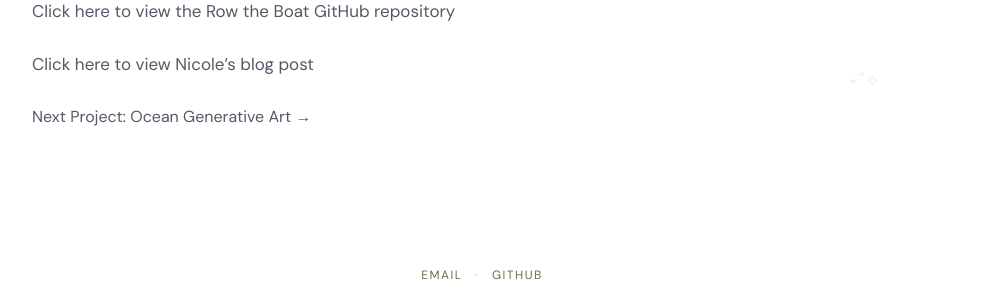
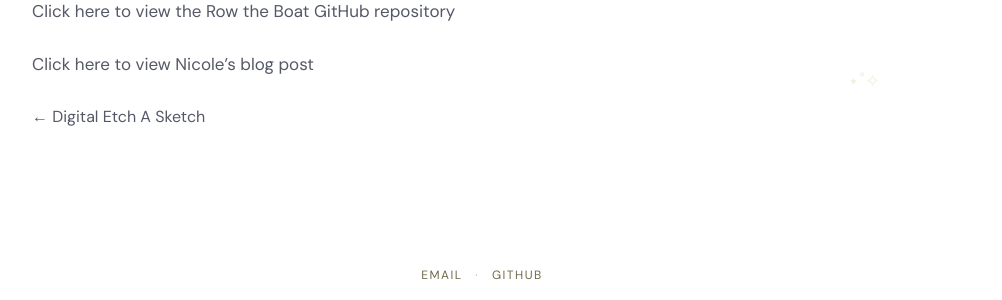
Before and after one commit to Sanjidahjahan/fall2026-design-documentation, a Jekyll site: the page built from projects/row-the-boat.md, in a window 1280 px wide and 900 px high, scrolled down 6701 px. Shown: the part 579-879 px from the top of the window, without its empty margins (158-1160 px from the left). Built offline with Jekyll 4.4.1, drawn with Linux system fonts in a browser that asks for light colours.

Commit message:
Add navigation for previous and next project pages

```diff
--- a/_layouts/default.html
+++ b/_layouts/default.html
@@ -10,10 +10,13 @@
 </head>
 
 {% assign project_page = false %}
+{% assign previous_project_url = '' %}
+{% assign previous_project_title = '' %}
 {% assign next_project_url = '' %}
 {% assign next_project_title = '' %}
 
 {% case page.url %}
+
   {% when '/projects/ocean-generative-art.html' %}
     {% assign project_page = true %}
     {% assign next_project_url = '/projects/digital-etch-a-sketch.html' %}
@@ -21,13 +24,16 @@
 
   {% when '/projects/digital-etch-a-sketch.html' %}
     {% assign project_page = true %}
+    {% assign previous_project_url = '/projects/ocean-generative-art.html' %}
+    {% assign previous_project_title = 'Ocean Generative Art' %}
     {% assign next_project_url = '/projects/row-the-boat.html' %}
     {% assign next_project_title = 'Row the Boat' %}
 
   {% when '/projects/row-the-boat.html' %}
     {% assign project_page = true %}
-    {% assign next_project_url = '/projects/ocean-generative-art.html' %}
-    {% assign next_project_title = 'Ocean Generative Art' %}
+    {% assign previous_project_url = '/projects/digital-etch-a-sketch.html' %}
+    {% assign previous_project_title = 'Digital Etch A Sketch' %}
+
 {% endcase %}
 
 <body class="page-{{ page.title | slugify }}{% if project_page %} project-detail-page{% endif %}">
@@ -52,9 +58,23 @@
 
     {% if project_page %}
       <div class="project-page-navigation">
-        <a href="{{ next_project_url | relative_url }}">
-          Next Project: {{ next_project_title }} →
-        </a>
+
+        {% if previous_project_url != '' %}
+          <a class="previous-project" href="{{ previous_project_url | relative_url }}">
+            ← {{ previous_project_title }}
+          </a>
+        {% else %}
+          <span></span>
+        {% endif %}
+
+        {% if next_project_url != '' %}
+          <a class="next-project" href="{{ next_project_url | relative_url }}">
+            {{ next_project_title }} →
+          </a>
+        {% else %}
+          <span></span>
+        {% endif %}
+
       </div>
     {% endif %}
 
```
